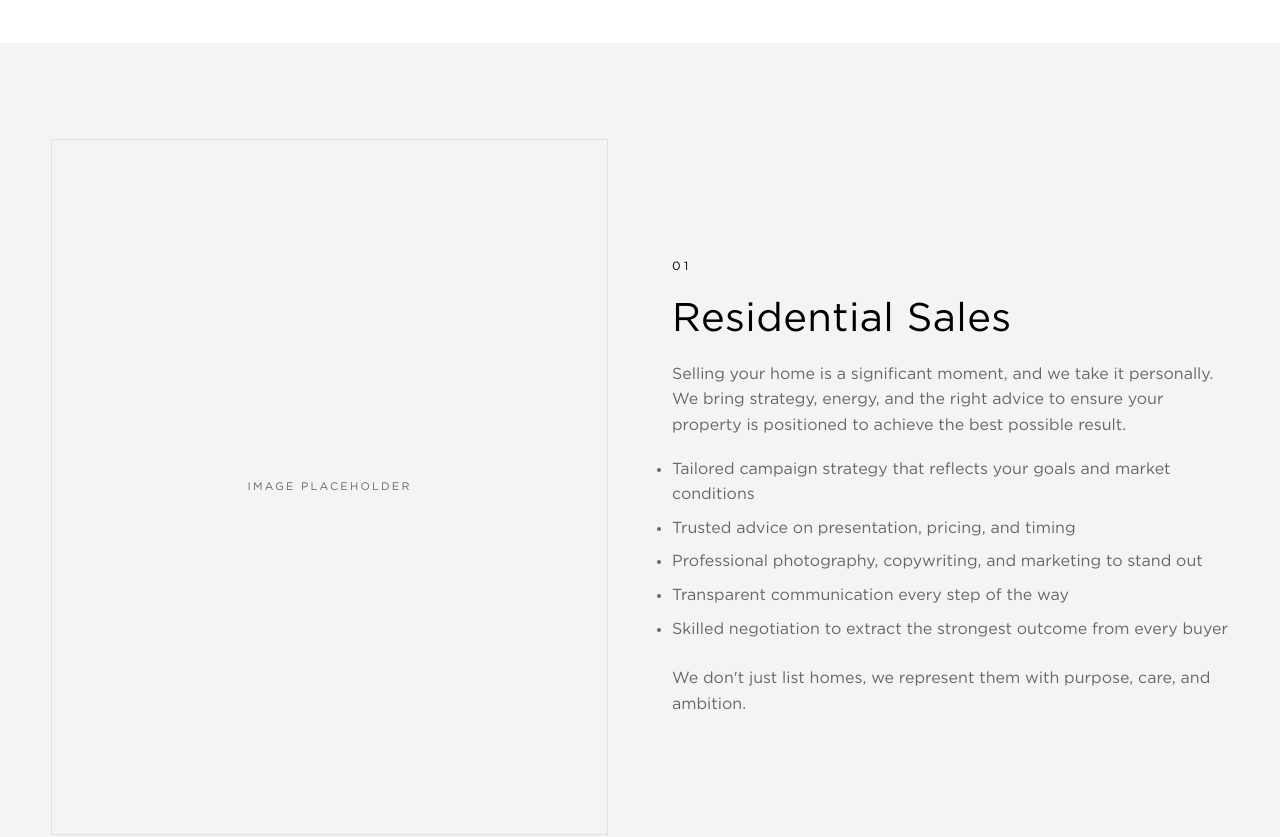
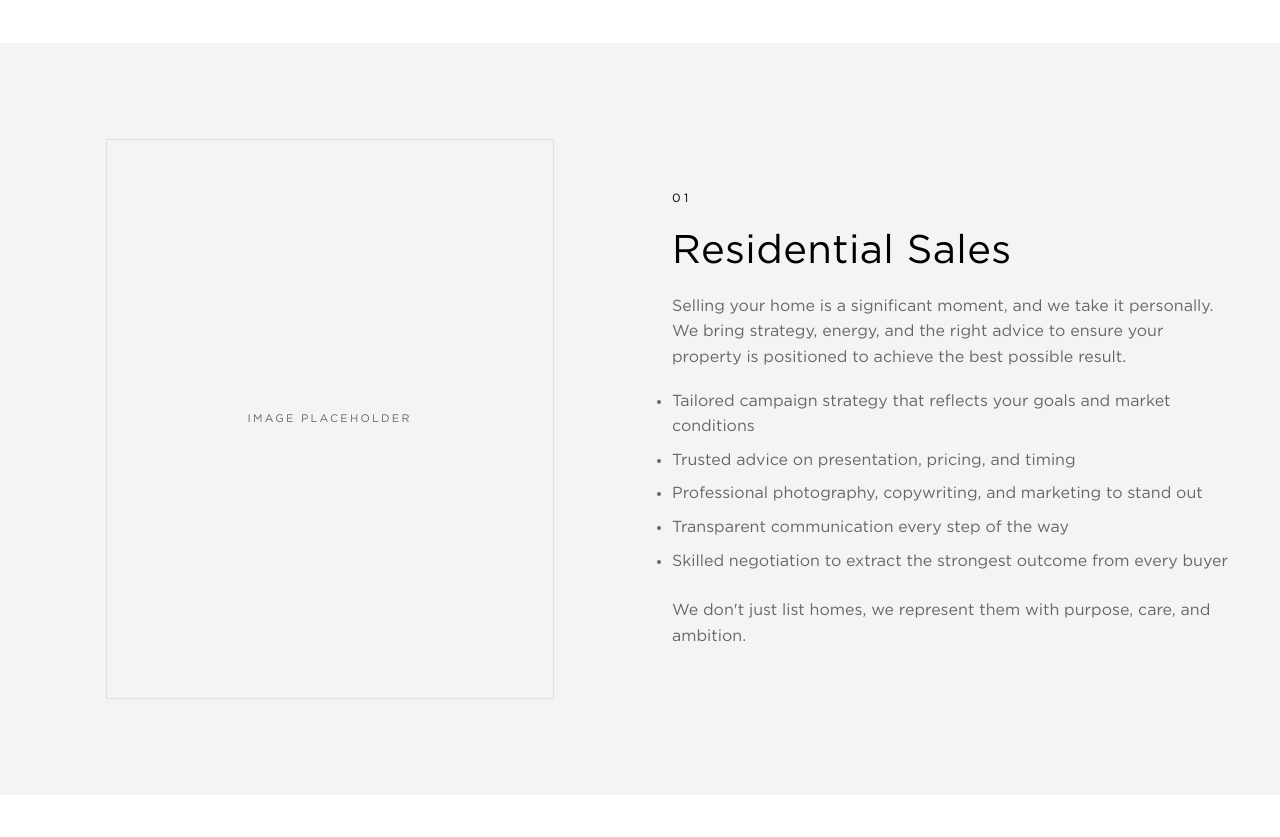
Before and after one commit to LOUTAKIS/loutakis-website, a Next.js app: page /services in a window 1280 px wide. Shown: the part 460-1297 px from the top of the page. Built offline with nearby package versions, Linux system fonts and the light colour scheme; no server answers.

Commit message:
Services: cap each section at 70% of the window, like the About story

```diff
--- a/app/globals.css
+++ b/app/globals.css
@@ -160,6 +160,12 @@ section { padding: 96px 0; }
 @media (max-width: 820px) { .intro-grid { grid-template-columns: 1fr; gap: 34px; } }
 
 /* Services */
+/* Each service is one screenful, the same as the About story: the picture is
+   capped at 70% of the window and shows whole, and the words sit beside it. A
+   4:5 frame across half a wide page was otherwise over 1100px tall. */
+.service-row .img-ph { height: 70svh; width: auto; aspect-ratio: 4/5; justify-self: center; }
+@media (max-width: 820px) { .service-row .img-ph { height: auto; width: 100%; } }
+
 .services { background: var(--paper-2); }
 .svc-grid { display: grid; grid-template-columns: repeat(3, 1fr); gap: 1px; background: var(--line); border: 1px solid var(--line); margin-top: 48px; }
 .svc { background: var(--paper-2); padding: 42px 34px; }
--- a/app/services/page.tsx
+++ b/app/services/page.tsx
@@ -67,7 +67,7 @@ export default function ServicesPage() {
       </section>
 
       {SERVICES.map((s, i) => (
-        <section key={s.n} className={i % 2 === 0 ? "services" : undefined}>
+        <section key={s.n} className={`service-row${i % 2 === 0 ? " services" : ""}`}>
           <div className="wrap intro-grid">
             <div className={`img-ph${i % 2 === 1 ? " order-last" : ""}`} aria-label="Image placeholder">
               <span>Image placeholder</span>
```
